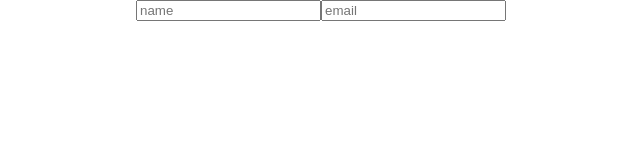
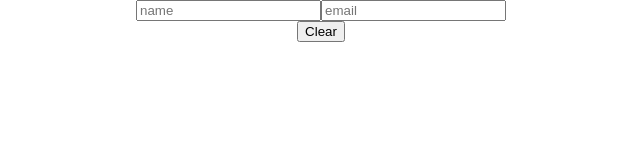
Before and after one commit to Klaral/uppgift16, a React (Create React App) app: page / in a window 1280 px wide. Shown: the top 160 px of the page, without its empty margins (319-959 px from the left). Built offline with nearby package versions, Linux system fonts and the light colour scheme.

Commit message:
implementerat knappen

```diff
--- a/src/App.js
+++ b/src/App.js
@@ -1,6 +1,7 @@
 import React, { Component } from 'react';
 import logo from './logo.svg';
 import './App.css';
+import Button from './Button.js';
 
 class App extends Component {
     constructor(props){
@@ -11,7 +12,7 @@ class App extends Component {
             }
             this.handleImputName=this.handleImputName.bind(this);
             this.handleImputEmail=this.handleImputEmail.bind(this);
-
+            this.clearButton = this.clearButton.bind(this);
             }
     handleImputName(event){
                 this.setState({
@@ -24,11 +25,21 @@ class App extends Component {
                 })
 
     }
+
+    clearButton(event){
+      this.setState({
+          nameValue: "",
+          emailValue: ""
+      });
+  }
+
   render() {
     return (
       <div className="App">
        <input placeholder='name' className='nameinput' value={this.state.namevalue} onChange={this.handleImputName}/>
         <input placeholder='email' className= 'emailinput' value={this.state.emailvalue} onChange={this.handleImputEmail}/>
+
+            <Button clearButton={this.clearButton}/>
       </div>
     );
   }
```
